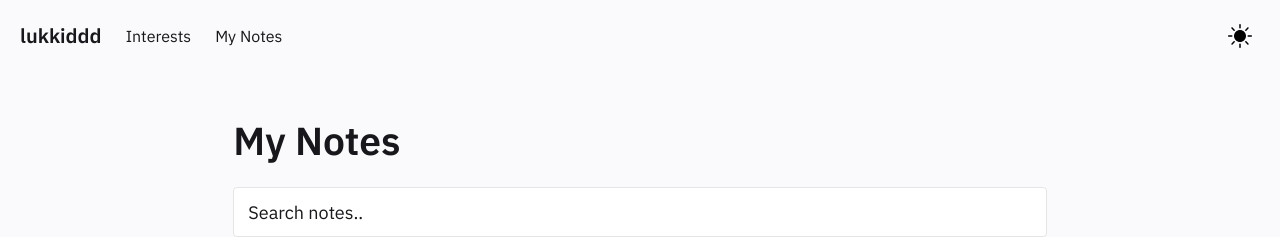
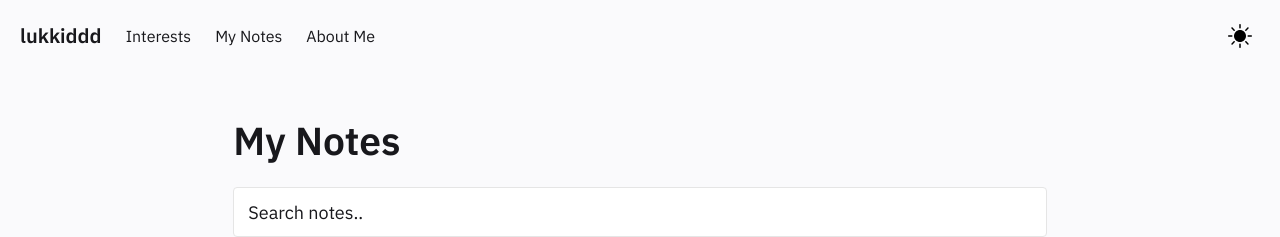
Before and after one commit to lukkiddd/lukkiddd.github.io, a Jekyll site: the page built from pages/index.md, in a window 1280 px wide and 900 px high. Shown: the top 237 px of the window. Built offline with Jekyll 4.4.1, drawn with Linux system fonts in a browser that asks for light colours.

Commit message:
Add about menu in header

```diff
--- a/_includes/Header.html
+++ b/_includes/Header.html
@@ -52,14 +52,14 @@
 
     <div id="navbarBasicExample" class="navbar-menu">
       <div class="navbar-start">
-        <!-- <a href="../posts/about"  class="navbar-item">
-          About
-        </a> -->
         <a href="../posts/interests"  class="navbar-item">
           Interests
         </a>
         <a href="../notes"  class="navbar-item">
           My Notes
+        </a>
+        <a href="../posts/about"  class="navbar-item">
+          About Me
         </a>
       </div>
       <div class="navbar-end is-hidden-mobile" onclick="modeSwitcher()" >
```
